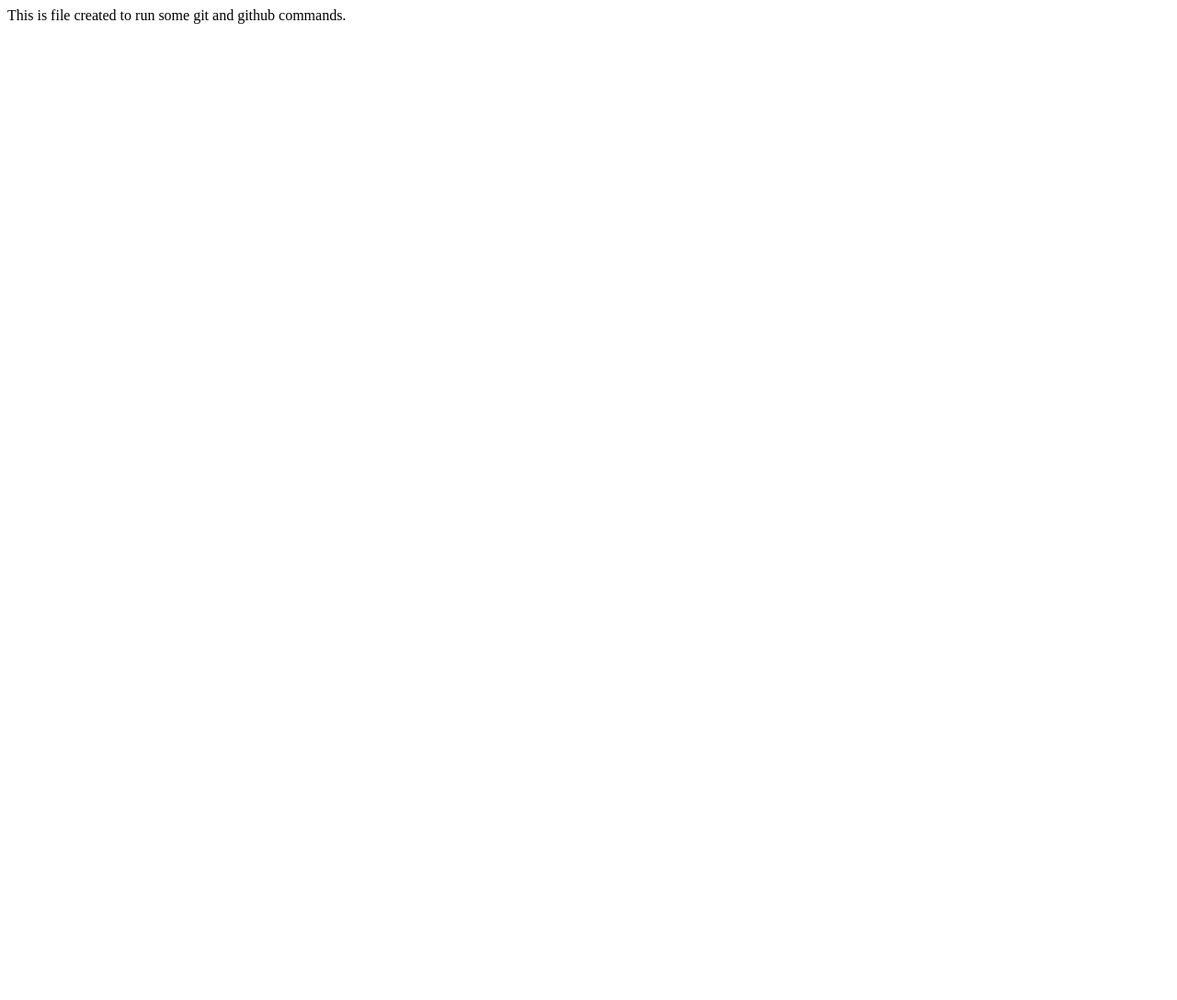
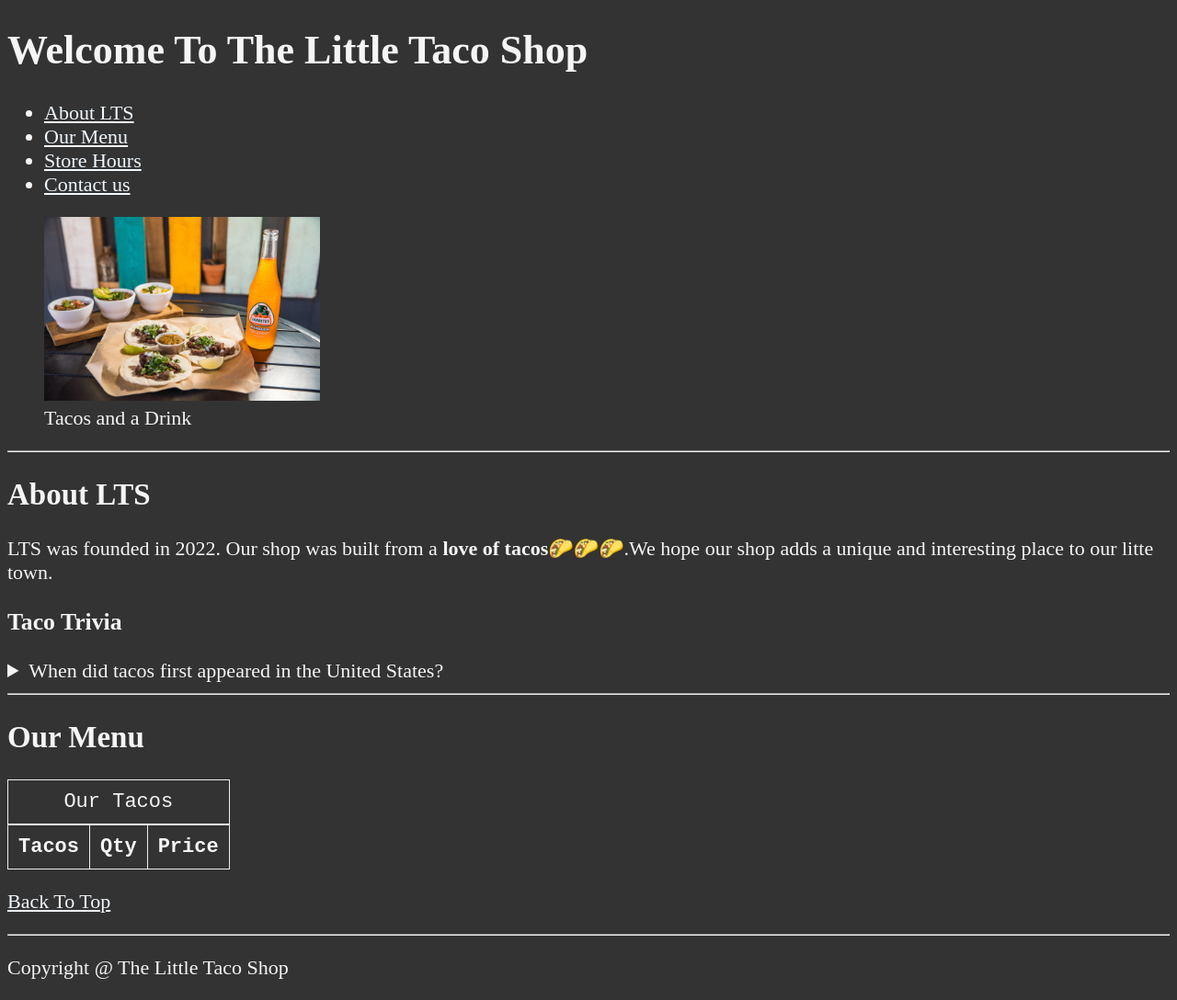
Before and after one commit to roy-ayush22/project-tacoshop, a plain HTML site: page index.html in a window 1280 px wide. Shown: the whole page at 92% size. Before the commit the page ends 800 px from the top, so only its background shows below. Drawn offline with Linux system fonts and the light colour scheme.

Commit message:
Add new files

```diff
--- a/index.html
+++ b/index.html
@@ -1,11 +1,78 @@
 <!DOCTYPE html>
 <html lang="en">
-<head>
-    <meta charset="UTF-8">
-    <meta name="viewport" content="width=device-width, initial-scale=1.0">
-    <title>Git</title>
-</head>
-<body>
-    This is file created to run some git and github commands.
-</body>
+  <head>
+    <meta charset="UTF-8" />
+    <meta name="viewport" content="width=device-width, initial-scale=1.0" />
+    <title>The Little Taco Shop</title>
+    <link rel="stylesheet" href="style.css" />
+  </head>
+  <body>
+    <h1>Welcome To The Little Taco Shop</h1>
+
+    <nav>
+      <ul>
+        <li>
+          <a href="#about">About LTS</a>
+        </li>
+        <li>
+          <a href="#menu">Our Menu</a>
+        </li>
+        <li>
+          <a href="#timing">Store Hours</a>
+        </li>
+        <li>
+          <a href="#contact">Contact us</a>
+        </li>
+      </ul>
+    </nav>
+    <figure>
+      <img src="img/tacos_and_drink_400x267.png" alt="img" width="300" />
+      <figcaption>Tacos and a Drink</figcaption>
+    </figure>
+
+    <hr />
+    <article id="about">
+      <h2>About LTS</h2>
+      <p>
+        LTS was founded in 2022. Our shop was built from a
+        <b>love of tacos</b>🌮🌮🌮.We hope our shop adds a unique and
+        interesting place to our litte town.
+      </p>
+
+      <h3>Taco Trivia</h3>
+      <aside>
+        <details>
+          <summary>When did tacos first appeared in the United States?</summary>
+          <p>In <b>1905</b></p>
+        </details>
+      </aside>
+    </article>
+    <hr />
+    <h2>Our Menu</h2>
+
+    <table>
+      <caption>
+        Our Tacos
+      </caption>
+      <thead>
+        <tr>
+          <th>Tacos</th>
+          <th>Qty</th>
+          <th>Price</th>
+        </tr>
+      </thead>
+      <tbody>
+        <tr></tr>
+      </tbody>
+    </table>
+    <p>
+      <a href="#top">Back To Top</a>
+    </p>
+    <hr>
+    <footer>
+      <p>
+        Copyright @ The Little Taco Shop
+      </p>
+    </footer>
+  </body>
 </html>
--- /dev/null
+++ b/style.css
@@ -0,0 +1,27 @@
+html {
+    font-size: 22px;
+}
+
+body {
+    background-color: #333;
+    color: whitesmoke;
+}
+
+a {
+    color: aliceblue;
+}
+
+a:visited {
+    color: lightgray;
+}
+
+a:hover, a:active {
+    color: #eee;
+}
+
+table, tr, th, td, caption {
+    border: 1px solid #eee;
+    font-family: 'Courier New', Courier, monospace;
+    border-collapse: collapse;
+    padding: 0.5rem;
+}
```
Also changed, not shown: favicon.ico (added), img/tacos_and_drink_400x267.png (added), img/tacos_close_up_400x260.png (added), img/tacos_tray_400x267.png (added).
